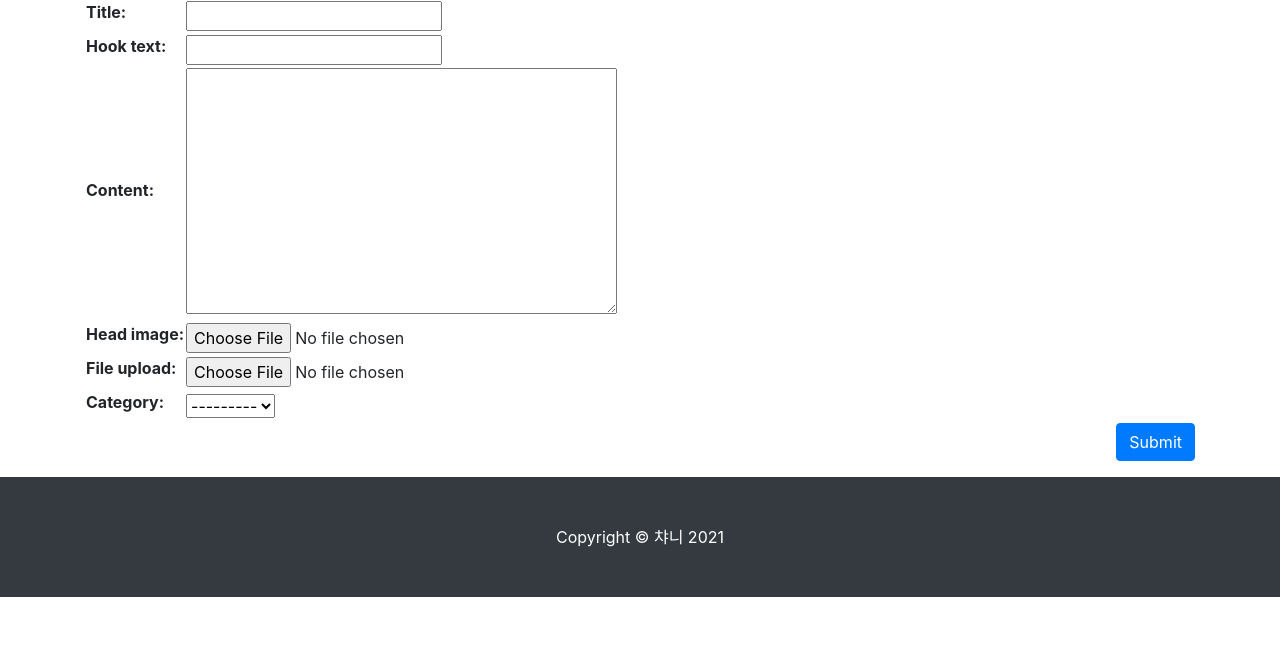
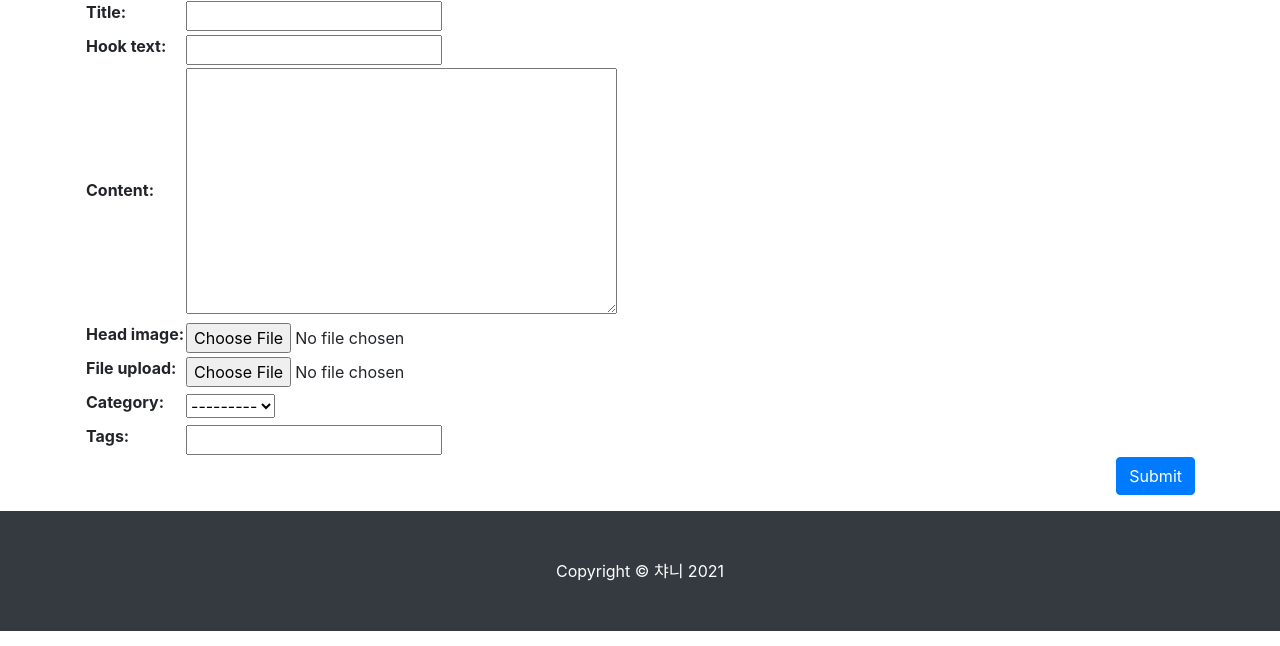
Before and after one commit to cksgnl74/django, a Django app: page /blog/create_post/ in a window 1280 px wide. Shown: the part 154-800 px from the top of the page. Run offline with Django 3.2, Linux system fonts and the light colour scheme; the visitor is signed in with stand-in values (Sample User, id 1); data that the repository does not hold is empty; parts of the project's set-up code (start-up, migrations or seed data) failed here and were passed over; some libraries are stand-ins or nearby versions.

Commit message:
포스터를 작성할 때 텍스트로 태그 지정

```diff
--- a/blog/templates/blog/post_form.html
+++ b/blog/templates/blog/post_form.html
@@ -9,6 +9,10 @@
         {% csrf_token %}
         <table>
             {{ form }}
+            <tr>
+                <th><label for="id_tags_str">Tags:</label></th>
+                <th><input type="text" name="tags_str" id="id_tags_str"/></th>
+            </tr>
         </table>
         <button type="submit" class="btn btn-primary float-right">Submit</button>
     </form>
--- a/blog/views.py
+++ b/blog/views.py
@@ -3,6 +3,7 @@ from .models import Post , Category , Tag
 from django.views.generic import ListView , DetailView , CreateView , UpdateView
 from django.contrib.auth.mixins import LoginRequiredMixin , UserPassesTestMixin
 from django.core.exceptions import PermissionDenied
+from django.utils.text import slugify
 
 class PostList(ListView):
     model = Post
@@ -34,7 +35,24 @@ class PostCreate(LoginRequiredMixin,UserPassesTestMixin,CreateView):
         current_user = self.request.user
         if current_user.is_authenticated and (current_user.is_staff or current_user.is_superuser) :
             form.instance.author = current_user
-            return super(PostCreate, self).form_valid(form)
+            response = super(PostCreate,self).form_valid(form)
+
+            tags_str = self.request.POST.get('tags_str')
+            if tags_str:
+                tags_str = tags_str.strip()
+
+                tags_str = tags_str.replace(',',';')
+                tags_list = tags_str.split(';')
+
+                for t in tags_list:
+                    t = t.strip()
+                    tag, is_tag_created = Tag.objects.get_or_create(name=t)
+                    if is_tag_created:
+                        tag.slug = slugify(t,allow_unicode=True)
+                        tag.save()
+                    self.object.tags.add(tag)
+
+            return response
         else:
             return redirect('/blog/')
 
```
Also changed, not shown: blog/tests.py (+8 -1 lines).
